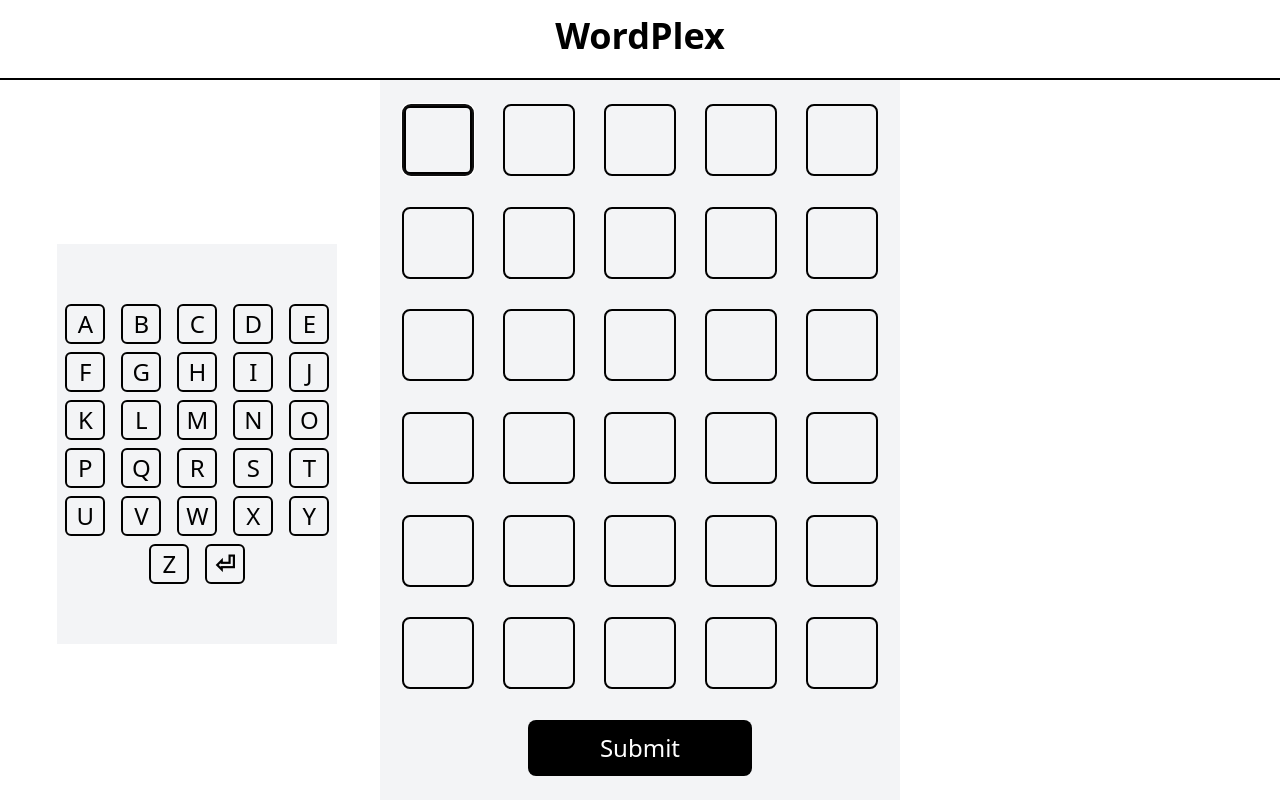
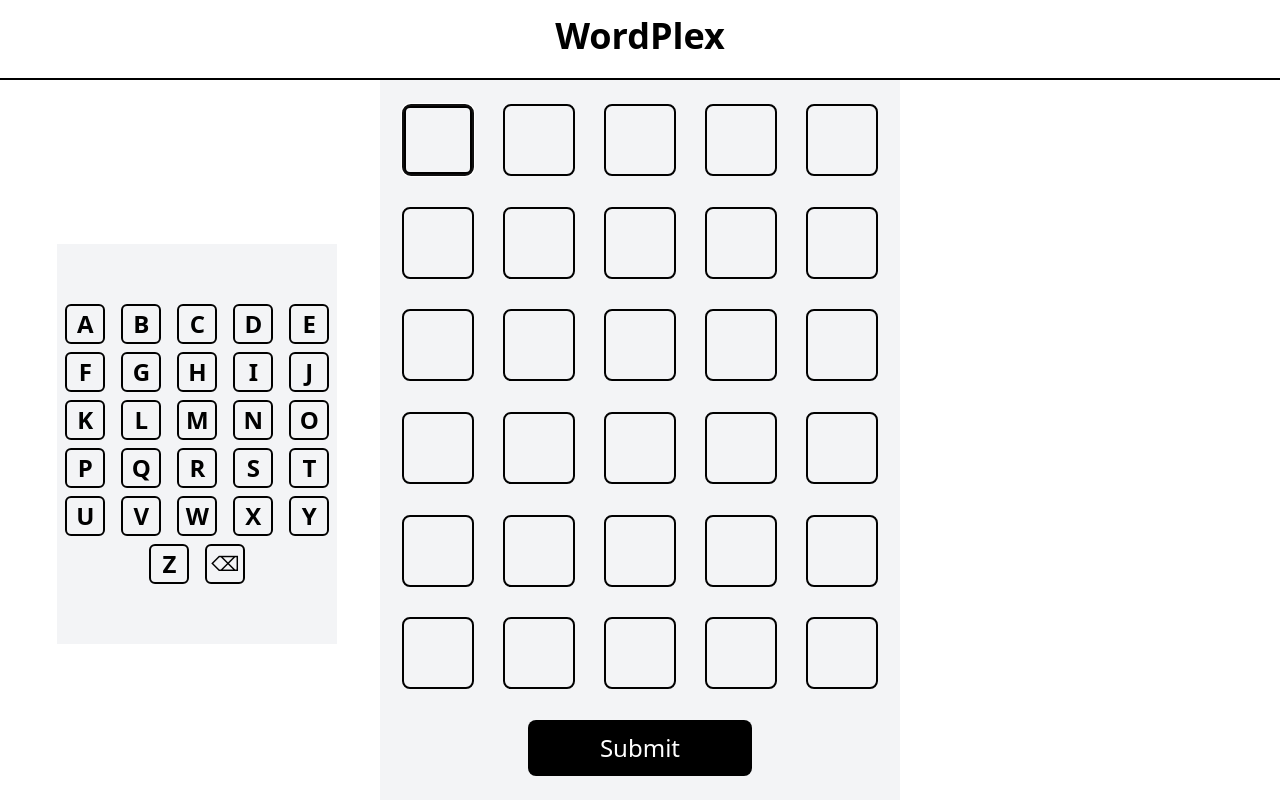
Before and after one commit to BlueDragonC45/PuzzleGames, a Next.js app: page /wordplex in a window 1280 px wide. Built offline with nearby package versions, Linux system fonts and the light colour scheme.

Commit message:
Updated letter button behavior

```diff
--- a/src/app/wordplex/page.js
+++ b/src/app/wordplex/page.js
@@ -12,6 +12,8 @@ export default function WordPlex() {
   var [colorArray, setColorArray] = useState(Array.from({ length: 6 }, () => Array.from({ length: 5 }, () => -1))); // -1 = Inactive, 0 = White, 1 = Gray, 2 = Green, 3 = Yellow
   var [letterArray, setLetterArray] = useState(Array.from({ length: 6 }, () => Array.from({ length: 5 }, () => '')));
   var alphabetArray = ['A', 'B', 'C', 'D', 'E', 'F', 'G', 'H', 'I', 'J', 'K', 'L', 'M', 'N', 'O', 'P', 'Q', 'R', 'S', 'T', 'U', 'V', 'W', 'X', 'Y', 'Z'];
+  var qwertyArray = ['Q', 'W', 'E', 'R', 'T', 'Y', 'U', 'I', 'O', 'P', 'A', 'S', 'D', 'F', 'G', 'H', 'J', 'K', 'L', 'Z', 'X', 'C', 'V', 'B', 'N', 'M'];
+  var [windowWidth, setWindowWidth] = useState(0);
   var [letterButtonColorArray, setLetterButtonColorArray] = useState(Array.from({ length: 26 }, () => 0));
   var inputRefs = useRef(null);
   var lastRef = useRef({});
@@ -68,6 +70,16 @@ export default function WordPlex() {
     });
     setLetterButtonColorArray(Array.from({ length: 26 }, () => 0));
   }
+
+  useEffect(() => {
+    function handleResize() {
+      setWindowWidth(window.innerWidth);
+    }
+    handleResize();
+
+    window.addEventListener('resize', handleResize);
+    return () => window.removeEventListener('resize', handleResize);
+  }, []);
 
   useEffect(() => {
     console.log(answerArr);
@@ -222,7 +234,7 @@ export default function WordPlex() {
   }
 
   const getLetterButton = (color, letter) => {
-    var classes = 'h-[3.5vh] w-[3.5vh] lg:h-[5vh] lg:w-[5vh] text-lg lg:text-2xl text-center place-self-center border lg:border-2 rounded-md mx-1 lg:mx-2 my-1 ';
+    var classes = 'h-[3.5vh] w-[3.5vh] lg:h-[5vh] lg:w-[5vh] text-md lg:text-2xl font-semibold text-center place-self-center border lg:border-2 rounded-md mx-1 lg:mx-2 my-1 ';
     switch (color) {
       case 0: //White
         classes += 'bg-gray-100';
@@ -286,7 +298,7 @@ export default function WordPlex() {
       </div>
       <div className='grid grid-cols-3 place-items-center'>
         {/* Main play area */}
-        <div className={'w-[42.5vh] lg:h-[90vh] lg:w-[65vh] grid grid-rows-6 grid-cols-5 col-start-2 justify-self-center justify-items-center gap-8 p-6 bg-gray-100 ' + (completed ? 'h-[49.5vh]' : 'h-[60vh]')}>
+        <div className={'w-[44vh] lg:h-[90vh] lg:w-[65vh] grid grid-rows-6 grid-cols-5 col-start-2 justify-self-center justify-items-center gap-8 p-6 bg-gray-100 ' + (completed ? 'h-[49.5vh]' : 'h-[60vh]')}>
           {colorArray.map((arr, x) =>
             arr.map((color, y) =>
               getInputBox(color, x, y)
@@ -297,11 +309,15 @@ export default function WordPlex() {
           </div>
         </div>
         {/* Letter buttons */}
-        <div className={'h-[15vh] w-[42.5vh] lg:h-[50vh] lg:w-[8vh] lg:w-[35vh] flex flex-wrap col-start-2 lg:col-start-1 lg:order-first justify-self-center place-content-center mt-2 lg:mr-8 bg-gray-100 ' + (completed ? 'hidden lg:flex' : '')}>
-          {alphabetArray.map((letter, i) =>
-            getLetterButton(letterButtonColorArray[i], letter)
-          )}
-          <button className='h-[3.5vh] w-[3.5vh] lg:h-[5vh] lg:w-[5vh] text-2xl font-bold lg:text-2xl text-center place-self-center border lg:border-2 rounded-md mx-1 lg:mx-2 my-1' onClick={checkAnswer}>{'\u23CE'}</button>
+        <div className={'h-[15vh] w-[44vh] lg:h-[50vh] lg:w-[8vh] lg:w-[35vh] flex flex-wrap col-start-2 lg:col-start-1 lg:order-first justify-self-center place-content-center mt-2 lg:mr-8 bg-gray-100 ' + (completed ? 'hidden lg:flex' : '')}>
+          {(windowWidth > 1023) ? (
+              alphabetArray.map((letter, i) =>
+                getLetterButton(letterButtonColorArray[i], letter)
+              )) : (
+              qwertyArray.map((letter, i) =>
+                getLetterButton(letterButtonColorArray[i], letter)
+              ))}
+          <button className='h-[3.5vh] w-[3.5vh] lg:h-[5vh] lg:w-[5vh] text-md lg:text-xl  text-center place-self-center border lg:border-2 rounded-md mx-1 lg:mx-2 my-1' onClick={handleBackspaceKey}>{'\u232B'}</button>
         </div>
         {/* Next word panel */}
         {(completed) &&
```
